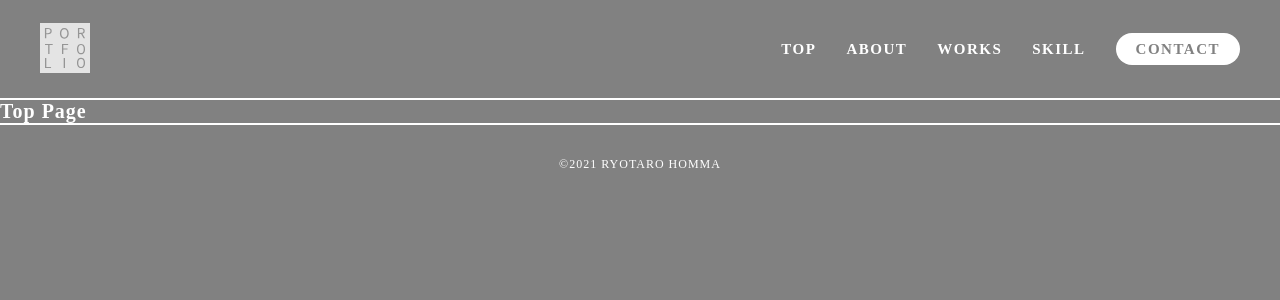
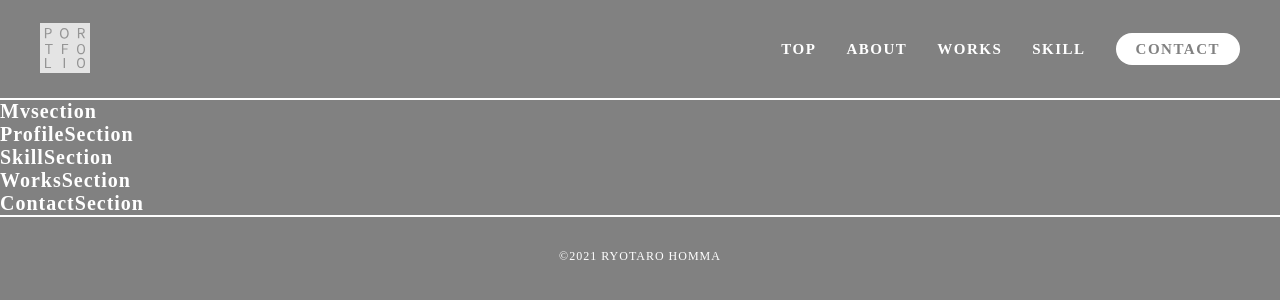
Before and after one commit to RajikuBlanc/next-myportfolio, a Next.js app: page / in a window 1280 px wide. Shown: the top 300 px of the page. Built offline with nearby package versions, Linux system fonts and the light colour scheme.

Commit message:
commit TopPages

```diff
--- a/component/layout.jsx
+++ b/component/layout.jsx
@@ -2,6 +2,7 @@ import Head from 'next/head';
 import Header from './organisms/Header';
 import Footer from './organisms/Footer';
 import GlobalStyles from '../styles/GlobalStyle';
+import ContactSection from './organisms/ContactSection';
 
 export default function Layout({ children }) {
   const title = 'My Portfolio';
@@ -14,10 +15,11 @@ export default function Layout({ children }) {
         <meta property="og:title" content={title} />
         <meta property="og:description" content={description} />
       </Head>
+      <GlobalStyles />
       <Header />
       {children}
+      <ContactSection />
       <Footer />
-      <GlobalStyles />
     </div>
   );
 }
--- /dev/null
+++ b/component/organisms/ContactSection.jsx
@@ -0,0 +1,7 @@
+export default function ContactSection() {
+  return (
+    <div>
+      <h1>ContactSection</h1>
+    </div>
+  );
+}
--- /dev/null
+++ b/component/sections/top/MvSection.jsx
@@ -0,0 +1,7 @@
+export default function Mvsection() {
+  return (
+    <div>
+      <h1>Mvsection</h1>
+    </div>
+  );
+}
--- /dev/null
+++ b/component/sections/top/ProfileSection.jsx
@@ -0,0 +1,7 @@
+export default function ProfileSection() {
+  return (
+    <div>
+      <h1>ProfileSection</h1>
+    </div>
+  );
+}
--- /dev/null
+++ b/component/sections/top/SkillSection.jsx
@@ -0,0 +1,7 @@
+export default function SkillSection() {
+  return (
+    <div>
+      <h1>SkillSection</h1>
+    </div>
+  );
+}
--- /dev/null
+++ b/component/sections/top/WorksSection.jsx
@@ -0,0 +1,7 @@
+export default function WorksSection() {
+  return (
+    <div>
+      <h1>WorksSection</h1>
+    </div>
+  );
+}
--- a/pages/Top.jsx
+++ b/pages/Top.jsx
@@ -1,13 +1,20 @@
+import MvSection from '../component/sections/top/MvSection';
+import ProfileSection from '../component/sections/top/ProfileSection';
+import SkillSection from '../component/sections/top/SkillSection';
+import WorksSection from '../component/sections/top/WorksSection';
+import ContactSection from '../component/organisms/ContactSection';
+
 export default function Top() {
   return (
     <div>
-      {/* Contents */}
-      {/* MV */}
-      <h1>Top Page</h1>
-      {/* Profile */}
-      {/* Skill */}
-      {/* Works */}
-      {/* Contact */}
+      {/* MV Section */}
+      <MvSection />
+      {/* Profile Section*/}
+      <ProfileSection />
+      {/* Skill Section*/}
+      <SkillSection />
+      {/* Works Section*/}
+      <WorksSection />
     </div>
   );
 }
```
